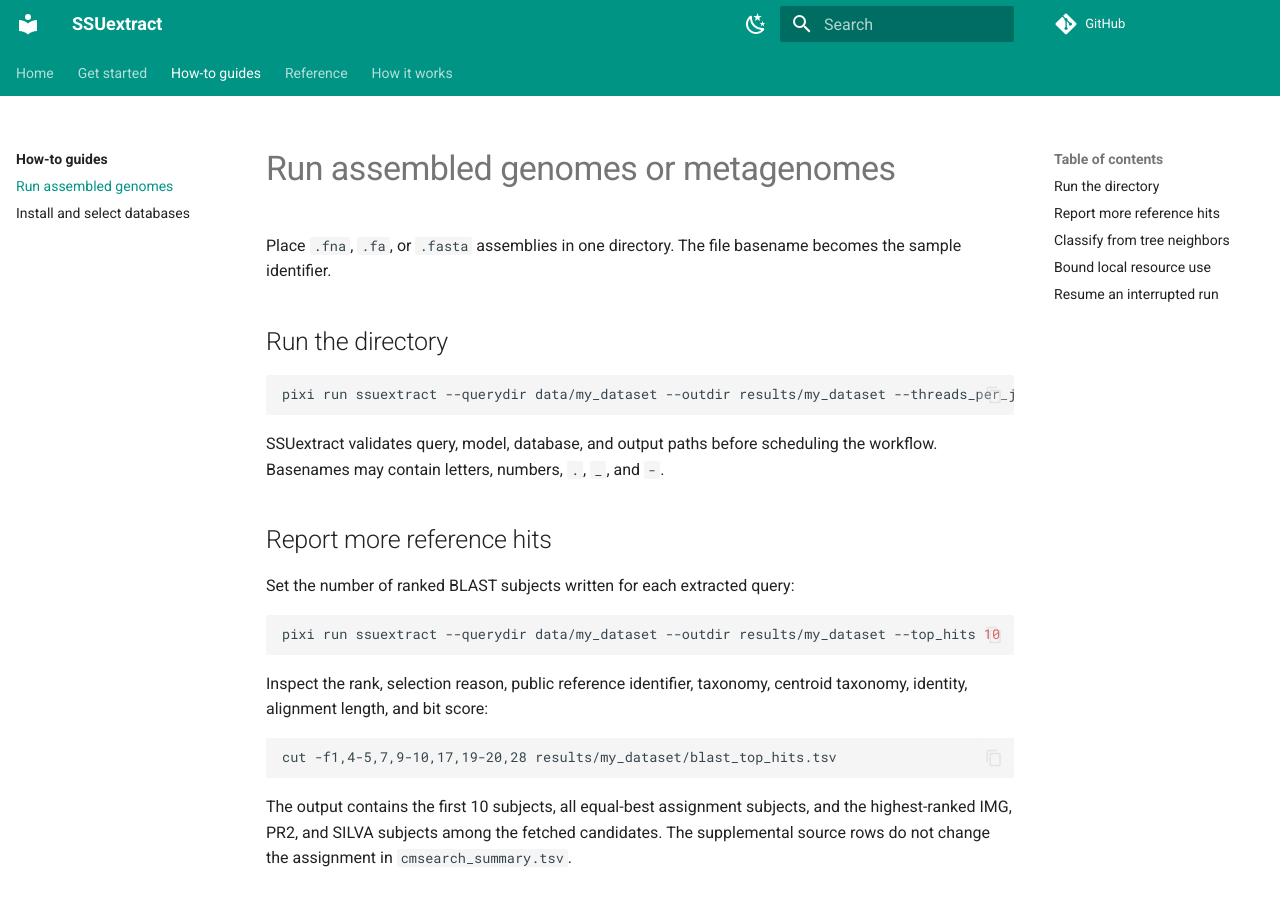
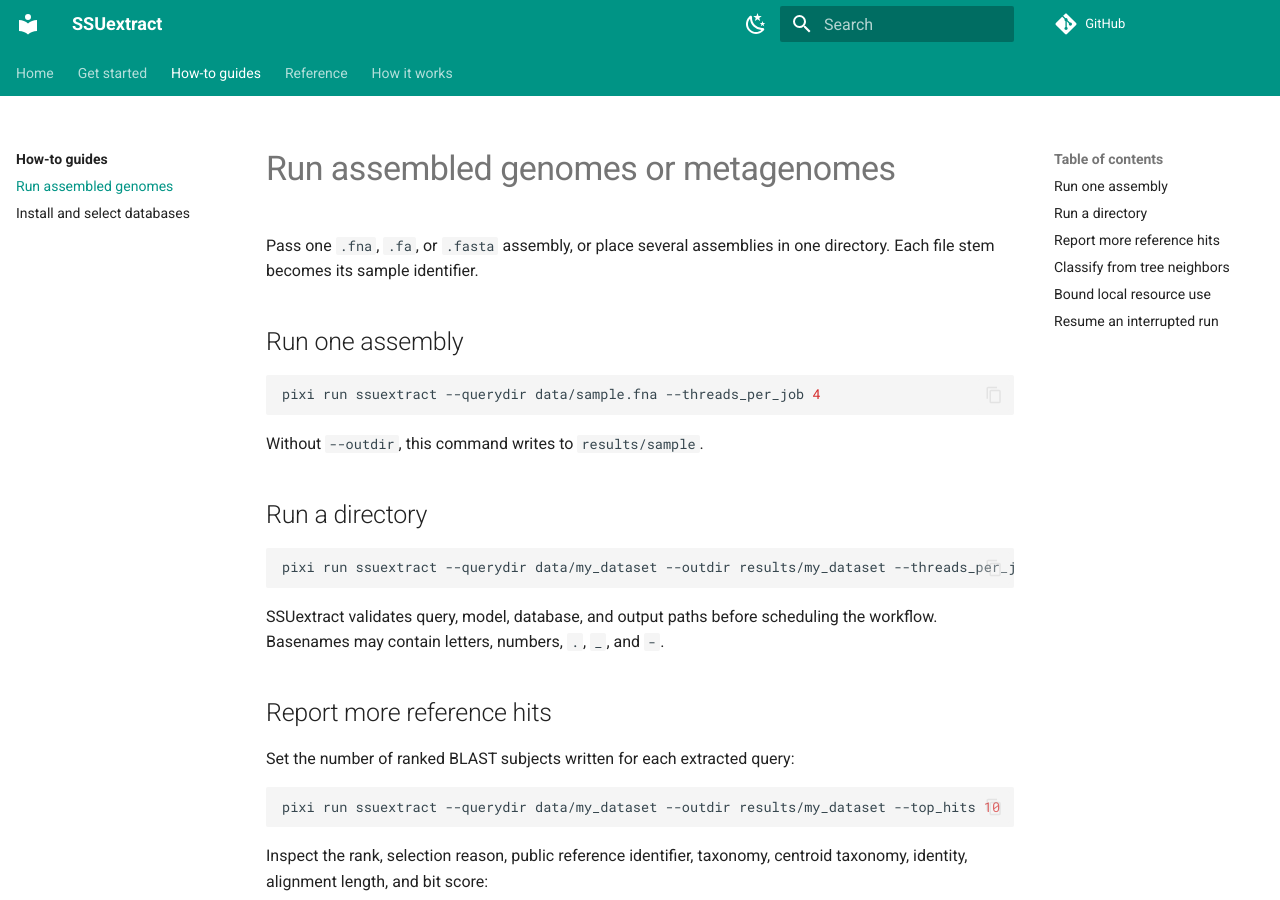
Before and after one commit to NeLLi-team/ssuextract, an MkDocs documentation site: the page built from docs/how-to/run-assemblies.md, in a window 1280 px wide and 900 px high. Built offline with MkDocs 1.6.1 and Material for MkDocs 9.7.7, drawn with Linux system fonts in a browser that asks for light colours; comment, search, counter and statistics services are not loaded.

Commit message:
feat(input): accept single FASTA files

````diff
--- a/docs/how-to/run-assemblies.md
+++ b/docs/how-to/run-assemblies.md
@@ -1,9 +1,17 @@
 # Run assembled genomes or metagenomes
 
-Place `.fna`, `.fa`, or `.fasta` assemblies in one directory. The file basename
-becomes the sample identifier.
+Pass one `.fna`, `.fa`, or `.fasta` assembly, or place several assemblies in one
+directory. Each file stem becomes its sample identifier.
 
-## Run the directory
+## Run one assembly
+
+```bash
+pixi run ssuextract --querydir data/sample.fna --threads_per_job 4
+```
+
+Without `--outdir`, this command writes to `results/sample`.
+
+## Run a directory
 
 ```bash
 pixi run ssuextract --querydir data/my_dataset --outdir results/my_dataset --threads_per_job 4
--- a/pixi.toml
+++ b/pixi.toml
@@ -1,6 +1,6 @@
 [workspace]
 name = "ssuextract"
-version = "1.2.0"
+version = "1.2.1"
 description = "SSU extraction tools using Nextflow pipeline"
 channels = ["conda-forge", "bioconda"]
 platforms = ["linux-64", "osx-64", "osx-arm64"]
````
Also changed, not shown: CHANGELOG.md (+7 -0 lines), README.md (+4 -0 lines), docs/reference/cli.md (+2 -2 lines), 4 other files.
